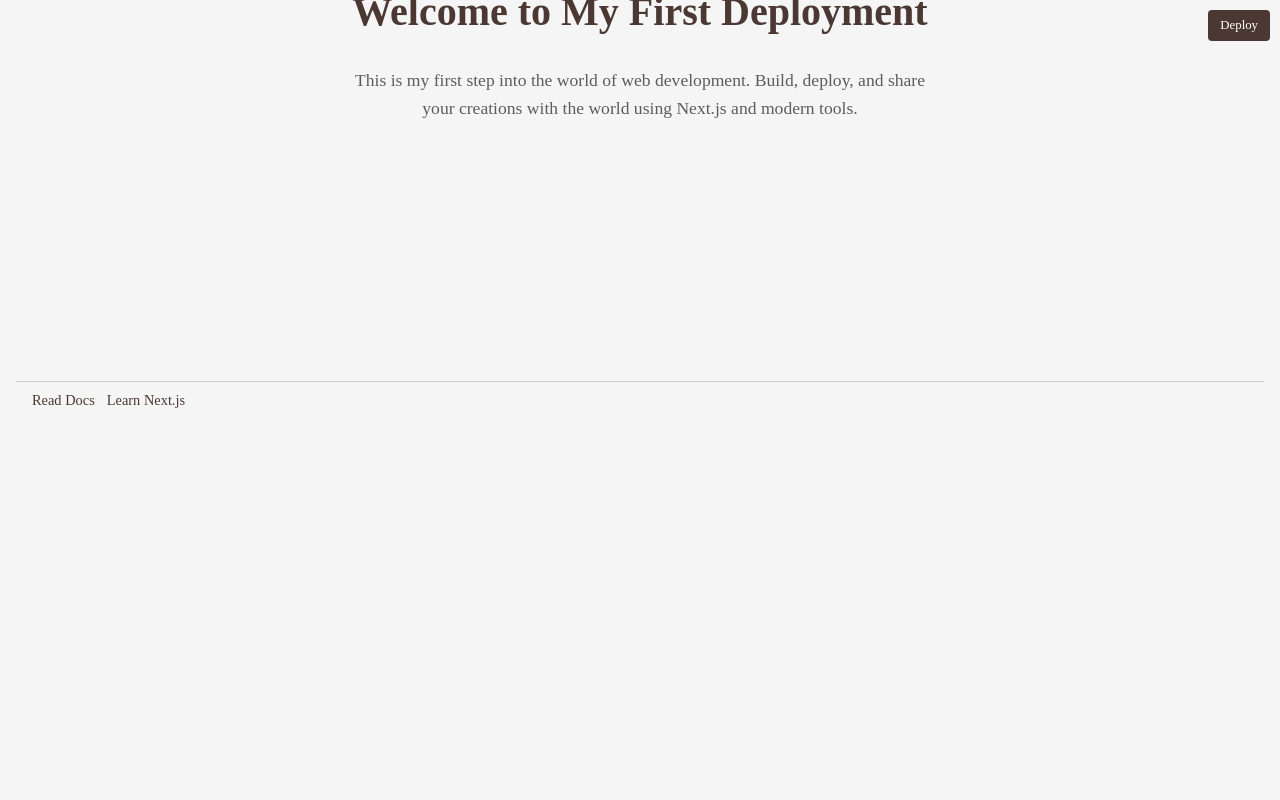
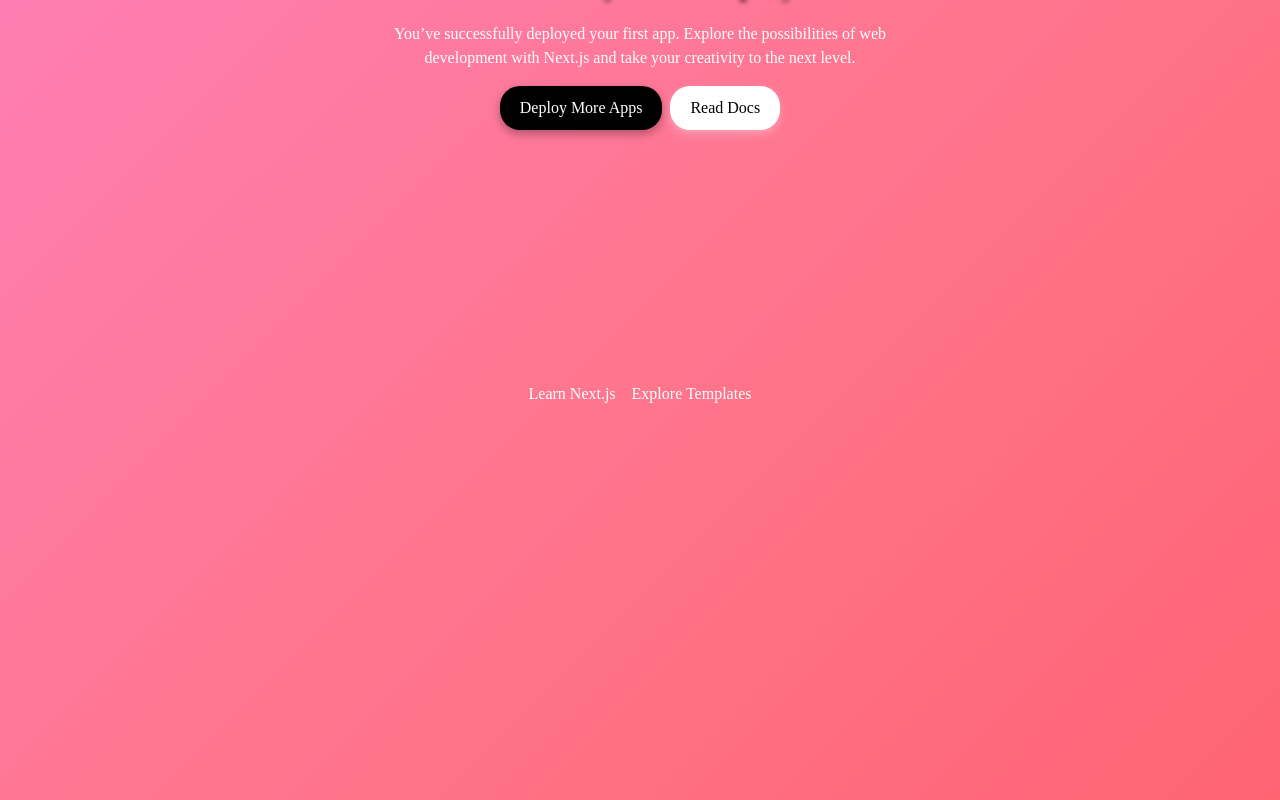
Before and after one commit to bismafajar816/React-Deployment, a Next.js app: page / in a window 1280 px wide. Built offline with nearby package versions, Linux system fonts and the light colour scheme.

Commit message:
Update gradient page.tsx

```diff
--- a/src/app/page.tsx
+++ b/src/app/page.tsx
@@ -9,112 +9,134 @@ export default function Home() {
         alignItems: "center",
         justifyItems: "center",
         minHeight: "100vh",
-        padding: "16px",
-        fontFamily: "'Georgia, serif'",
-        backgroundColor: "#f5f5f5",
-        color: "#3e3e3e",
+        padding: "8px",
+        paddingBottom: "20px",
+        gap: "16px",
+        fontFamily: "'Arial, sans-serif'",
+        background: "linear-gradient(135deg, #ff7eb3, #ff758c, #ff6473)",
+        color: "#fff",
       }}
     >
       <main
         style={{
           display: "flex",
           flexDirection: "column",
+          gap: "16px",
           alignItems: "center",
-          gap: "16px",
           textAlign: "center",
         }}
       >
         <Image
+          style={{ filter: "drop-shadow(0 0 10px #fff)" }}
           src="/next.svg"
           alt="Next.js logo"
           width={180}
           height={38}
           priority
-          style={{ opacity: 0.8 }}
         />
         <h1
           style={{
-            fontSize: "2.5rem",
+            fontSize: "2rem",
             fontWeight: "bold",
-            color: "#4b3832",
-            marginBottom: "8px",
+            margin: 0,
+            textShadow: "2px 2px 4px rgba(0, 0, 0, 0.6)",
           }}
         >
-          Welcome to My First Deployment
+          Welcome to My First Deployment!
         </h1>
         <p
           style={{
-            fontSize: "1.1rem",
-            lineHeight: "1.6",
-            color: "#5c5c5c",
-            maxWidth: "600px",
+            fontSize: "1rem",
+            lineHeight: "1.5",
+            margin: 0,
+            maxWidth: "500px",
           }}
         >
-          This is my first step into the world of web development. Build, deploy, and
-          share your creations with the world using Next.js and modern tools.
+          You’ve successfully deployed your first app. Explore the possibilities
+          of web development with Next.js and take your creativity to the next
+          level.
         </p>
-      </main>
-      <footer
+        <div
           style={{
-          width: "100%",
             display: "flex",
-          justifyContent: "space-between",
-          alignItems: "center",
-          padding: "8px 16px",
-          borderTop: "1px solid #ccc",
+            gap: "8px",
+            flexWrap: "wrap",
+            justifyContent: "center",
           }}
         >
-        <div style={{ display: "flex", gap: "12px" }}>
+          <a
+            href="https://vercel.com"
+            target="_blank"
+            rel="noopener noreferrer"
+            style={{
+              display: "flex",
+              alignItems: "center",
+              justifyContent: "center",
+              background: "#000",
+              color: "#fff",
+              textDecoration: "none",
+              padding: "10px 20px",
+              borderRadius: "20px",
+              boxShadow: "0 4px 10px rgba(0, 0, 0, 0.3)",
+              transition: "background 0.3s ease",
+            }}
+          >
+            Deploy More Apps
+          </a>
           <a
             href="https://nextjs.org/docs"
             target="_blank"
             rel="noopener noreferrer"
             style={{
+              display: "flex",
+              alignItems: "center",
+              justifyContent: "center",
+              background: "#fff",
+              color: "#000",
               textDecoration: "none",
-              color: "#4b3832",
-              fontSize: "0.9rem",
-              transition: "color 0.3s",
+              padding: "10px 20px",
+              borderRadius: "20px",
+              boxShadow: "0 4px 10px rgba(255, 255, 255, 0.3)",
+              transition: "background 0.3s ease",
             }}
           >
             Read Docs
           </a>
+        </div>
+      </main>
+      <footer
+        style={{
+          display: "flex",
+          gap: "16px",
+          flexWrap: "wrap",
+          justifyContent: "center",
+          padding: "10px 0",
+        }}
+      >
         <a
           href="https://nextjs.org/learn"
           target="_blank"
           rel="noopener noreferrer"
           style={{
             textDecoration: "none",
-              color: "#4b3832",
-              fontSize: "0.9rem",
-              transition: "color 0.3s",
+            color: "#fff",
+            transition: "color 0.3s ease",
           }}
         >
           Learn Next.js
         </a>
-        </div>
-        <button
+        <a
+          href="https://vercel.com/templates"
+          target="_blank"
+          rel="noopener noreferrer"
           style={{
-            backgroundColor: "#4b3832",
+            textDecoration: "none",
             color: "#fff",
-            padding: "6px 12px",
-            fontSize: "0.8rem",
-            border: "none",
-            borderRadius: "4px",
-            cursor: "pointer",
-            position: "absolute",
-            top: "10px",
-            right: "10px",
-            transition: "background-color 0.3s",
+            transition: "color 0.3s ease",
           }}
-          onMouseOver={(e) =>
-            (e.target.style.backgroundColor = "#3a2e2a")
-          }
-          onMouseOut={(e) =>
-            (e.target.style.backgroundColor = "#4b3832")
-          }
         >
-          Deploy
-        </button>
+          Explore Templates
+        </a>
       </footer>
     </div>
   );
```
Lines whose indentation alone changed are shown as unchanged.
